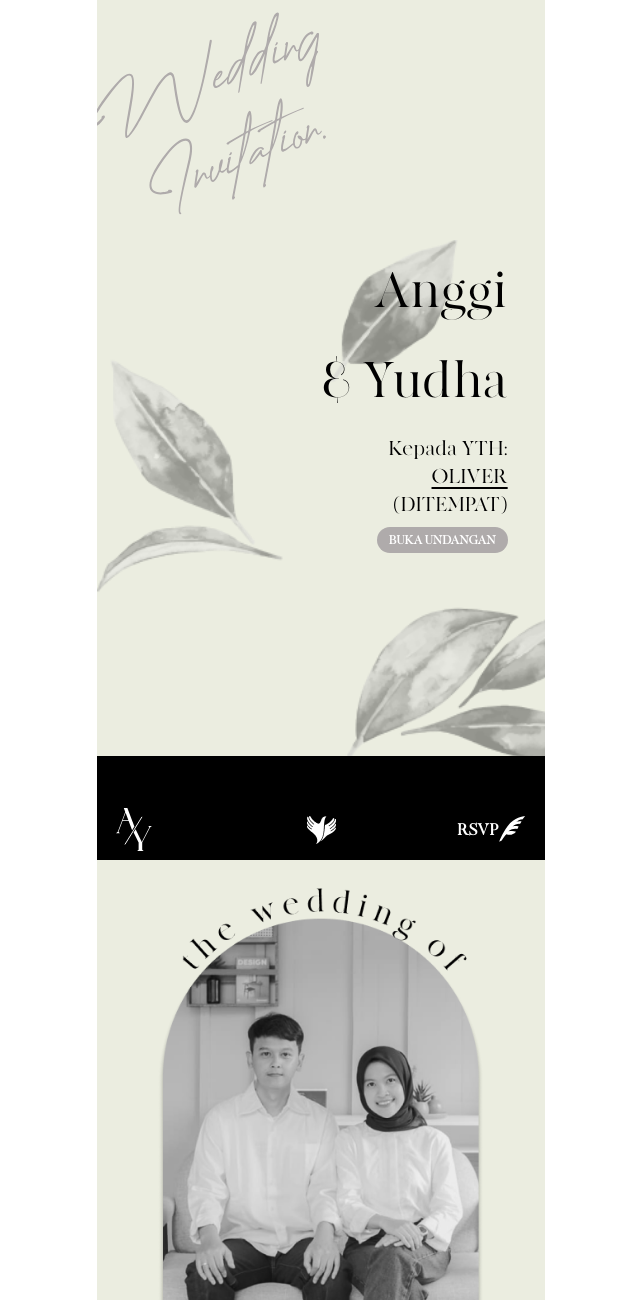
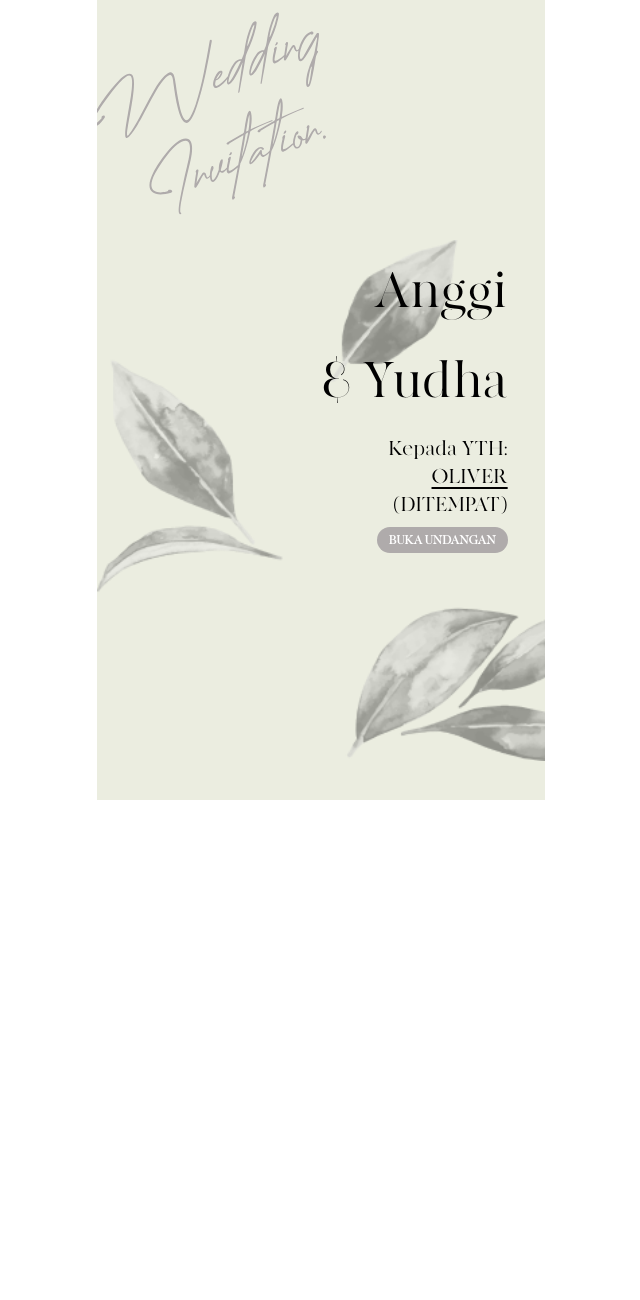
Before and after one commit to Arnoud5/demoStorylineMinimalistTheme, a React (Create React App) app: page / in a window 1280 px wide. Shown: the top 1300 px of the page, without its empty margins (319-959 px from the left). After the commit the page ends 800 px from the top, so only its background shows below. Built offline with nearby package versions, Linux system fonts and the light colour scheme; some icons are missing; a web font is replaced by a local one.

Commit message:
fix pop up

```diff
--- a/src/Component/Modules/PopUp/PopUp.jsx
+++ b/src/Component/Modules/PopUp/PopUp.jsx
@@ -4,14 +4,11 @@
 
 import { Link } from "react-scroll";
 
-const PopUp = () => {
-    // const BukaUndangan = () => {
-    //     const popUp = document.querySelector(".pop-up");
-    //     const landingPage = document.querySelector(".landing-page")
-    //     popUp.style.display = "none";
-    //     landingPage.style.display = "block"
+const PopUp = ({setOpenmsg}) => {
 
-    // }
+    const handleOpenMessage= () => {
+        return setOpenmsg(false)
+    }
 
     return (
         <div className="pop-up z-20 w-full h-screen">
@@ -49,7 +46,7 @@
                     </h2>
                     <Link to="weddingof" offset={-60} smooth={true} spy={true}>
                         <button
-                            // onClick={BukaUndangan}
+                            onClick={handleOpenMessage}
                             className="button-buka-undangan text-[12px] font-black px-3 py-1 text-white rounded-full bg-[#AFABAB]">BUKA UNDANGAN</button>
                     </Link>
                 </div>
--- a/src/Component/Modules/WeddingOf/index.jsx
+++ b/src/Component/Modules/WeddingOf/index.jsx
@@ -16,7 +16,12 @@
                 className=" w-10/12 mx-auto hero-img flex justify-center items-end font-madeCanvas text-3xl leading-8 font-medium text-center"
             >
                 <p className="hero-img-text-shadow">A<br />N<br />G<br />G<br />I</p>
-                <div className="w-4/5 h-auto xxs:w-auto" data-aos="fade-down">
+                <div className="w-4/5 h-auto xxs:w-auto"
+                    data-aos="fade-down"
+
+                    data-aos-delay="200"
+                    data-aos-duration="10000"
+                >
                     <img className="w-full" src={HeroImg} alt="foto Anggi dan Yudha" />
                 </div>
                 <p className="hero-img-text-shadow">Y<br />U<br />D<br />H<br />A</p>
--- a/src/Pages/LandingPage.jsx
+++ b/src/Pages/LandingPage.jsx
@@ -19,32 +19,29 @@
 import { useState } from "react";
 
 const LandingPage = () => {
+    const [openMsg, setOpenMsg] = useState(true)
 
     useEffect(() => {
         Aos.init();
         Aos.refresh();
     }, [])
 
-    const renderAudio = () => {
     return (
+        <div className="max-w-md mx-auto relative">
+            {
+                openMsg && (
+                    <PopUp setOpenmsg={setOpenMsg} />
+                )
+            }
+            {
+                !openMsg && (
+                    <>
                         <ReactAudioPlayer
                             src={Hapiness}
                             autoPlay={true}
                         />
-        )
-    }
-
-    return (
-        <div className="max-w-md mx-auto relative">
-            <ReactAudioPlayer
-                src={Hapiness}
-                autoPlay={true}
-            />
-            {/* popUp */}
-            <PopUp />
                         <div className="h-fit bg-[#EBEDE0]" >
-                <div className="landing-page"
-                >
+                            <div className="landing-page">
                                 <NavbarTop />
                                 <WeddingOf />
                                 <Doa />
@@ -55,6 +52,10 @@
                             </div>
                         </div>
                         <NavbarBottom />
+                    </>
+                )
+            }
+
         </div>
     )
 }
```
Lines whose indentation alone changed are shown as unchanged.
